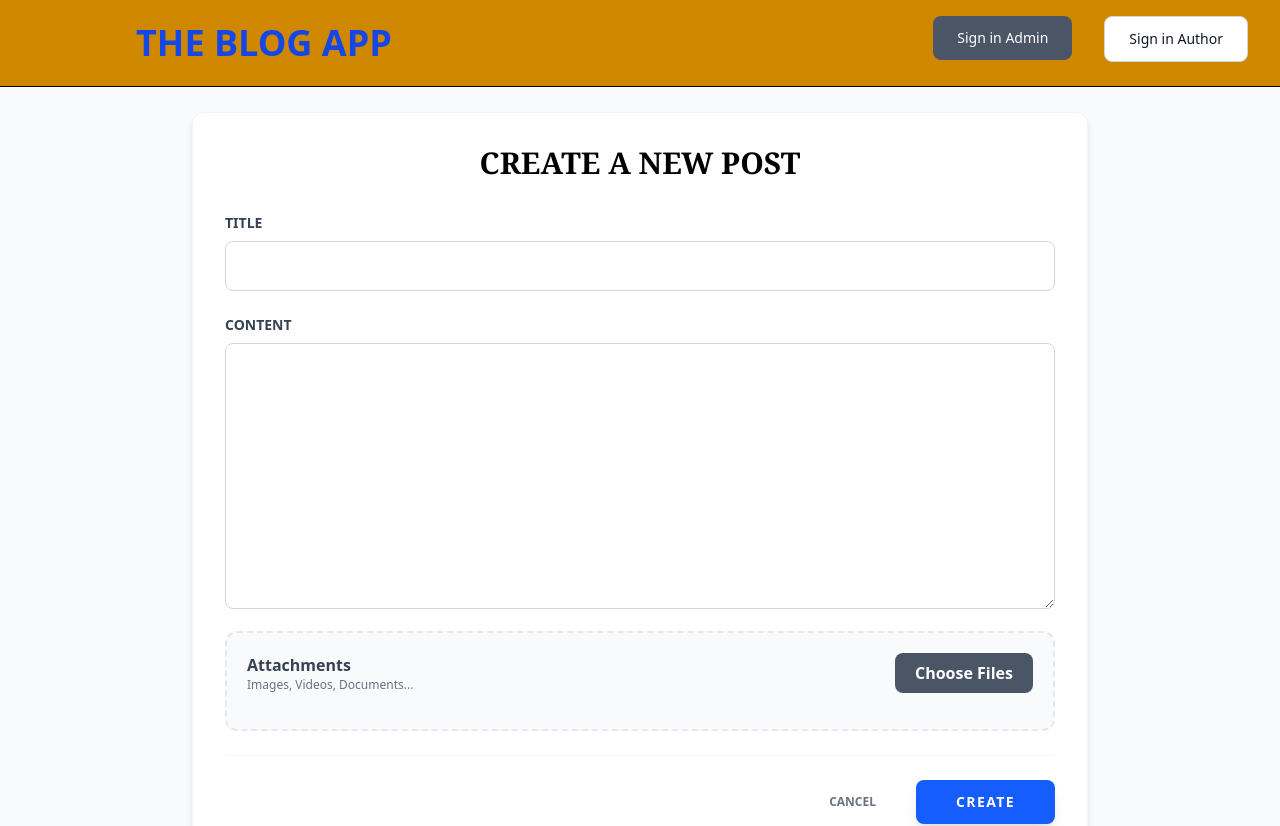
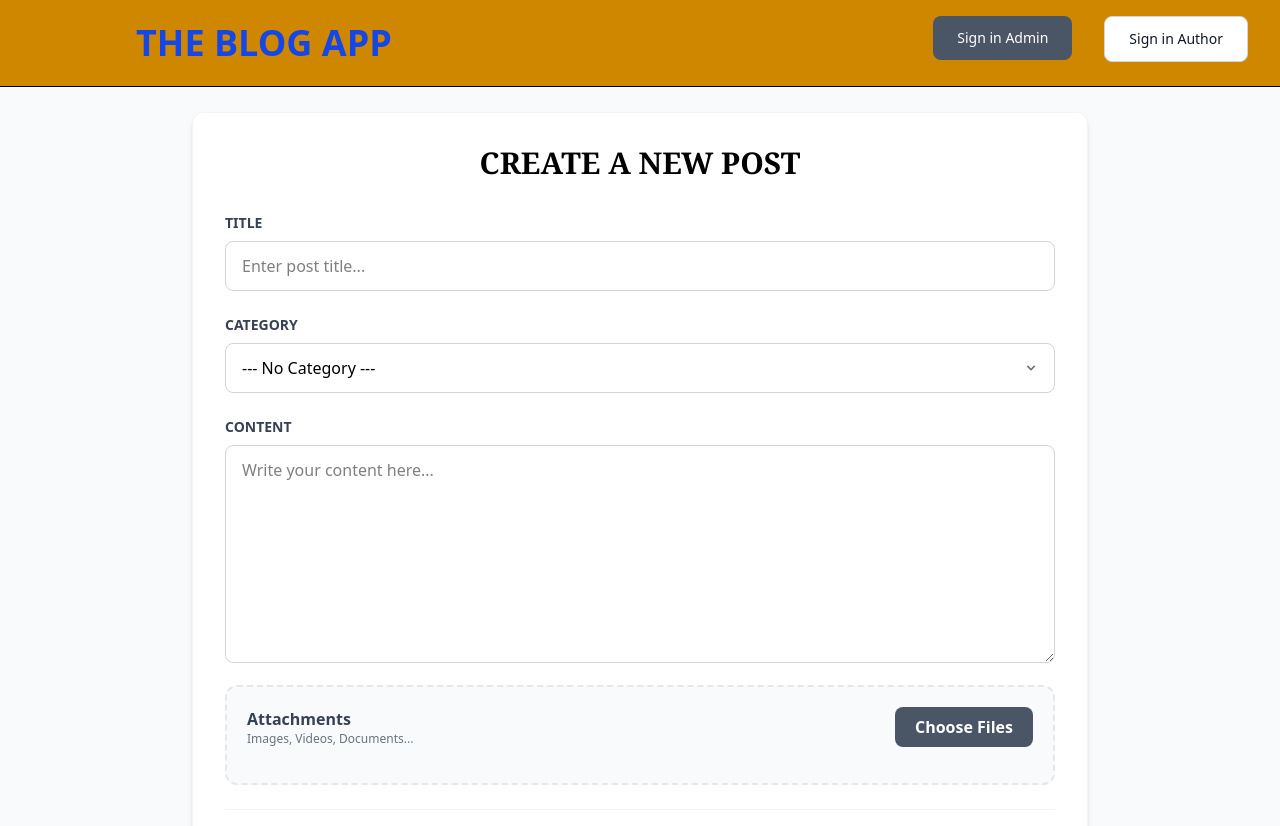
Before and after one commit to dnguyenduc033-lang/Blog-App, a React (Vite) app in the folder frontend/: page /NewPost in a window 1280 px wide. Shown: the top 826 px of the page. Built offline with nearby package versions, Linux system fonts and the light colour scheme.

Commit message:
NewPost.jsx

```diff
--- a/frontend/src/Pages/Author/NewPost.jsx
+++ b/frontend/src/Pages/Author/NewPost.jsx
@@ -5,6 +5,7 @@ import axios from 'axios';
 const NewPost = () => {
     const [title, setTitle] = useState('');
     const [content, setContent] = useState('');
+    const [category, setCategory] = useState('');
     const [selectedFiles, setSelectedFiles] = useState([]);
     const [previews, setPreviews] = useState([]);
     const [isUploading, setIsUploading] = useState(false);
@@ -43,12 +44,15 @@ const NewPost = () => {
 
     const handleSubmit = async (e) => {
         e.preventDefault();
+
         setIsUploading(true);
 
         const formData = new FormData();
         formData.append('title', title);
         formData.append('content', content);
         formData.append('userName', userName);
+        // Gửi category (có thể để trống)
+        formData.append('category', category);
 
         selectedFiles.forEach(file => {
             formData.append('files', file);
@@ -60,7 +64,7 @@ const NewPost = () => {
             });
 
             if (response.status === 200) {
-                alert("Đăng bài thành công với tên: " + userName);
+                alert("Create a successful post");
                 navigate('/');
             }
         } catch (error) {
@@ -79,21 +83,49 @@ const NewPost = () => {
                 </h2>
 
                 <form onSubmit={handleSubmit} className="space-y-6">
+                    {/* Title */}
                     <div>
                         <label className="block text-sm font-bold text-gray-700 mb-2 uppercase">Title</label>
                         <input
                             type="text" required value={title}
                             onChange={(e) => setTitle(e.target.value)}
                             className="w-full px-4 py-3 rounded-lg border border-gray-300 focus:ring-2 focus:ring-blue-500 outline-none font-medium"
+                            placeholder="Enter post title..."
                         />
+                    </div>
+
+                    <div>
+                        <label className="block text-sm font-bold text-gray-700 mb-2 uppercase">Category</label>
+                        <div className="relative">
+                            <select
+                                value={category}
+                                onChange={(e) => setCategory(e.target.value)}
+                                className="w-full px-4 py-3 rounded-lg border border-gray-300 focus:ring-2 focus:ring-blue-500 outline-none font-medium bg-white cursor-pointer appearance-none"
+                            >
+                                <option value="">--- No Category ---</option>
+                                <option value="TECHNOLOGY">TECHNOLOGY</option>
+                                <option value="EDUCATION">EDUCATION</option>
+                                <option value="CUISINE">CUISINE</option>
+                                <option value="ENTERTAINMENT">ENTERTAINMENT</option>
+                                <option value="JOB">JOB</option>
+                                <option value="TRAVEL">TRAVEL</option>
+                            </select>
+
+                            <div className="pointer-events-none absolute inset-y-0 right-0 flex items-center px-4 text-gray-500">
+                                <svg className="w-4 h-4 fill-current" xmlns="http://www.w3.org/2000/svg" viewBox="0 0 20 20">
+                                    <path d="M5.293 7.293a1 1 0 011.414 0L10 10.586l3.293-3.293a1 1 0 111.414 1.414l-4 4a1 1 0 01-1.414 0l-4-4a1 1 0 010-1.414z" />
+                                </svg>
+                            </div>
+                        </div>
                     </div>
 
                     <div>
                         <label className="block text-sm font-bold text-gray-700 mb-2 uppercase">Content</label>
                         <textarea
-                            required rows="10" value={content}
+                            required rows="8" value={content}
                             onChange={(e) => setContent(e.target.value)}
                             className="w-full px-4 py-3 rounded-lg border border-gray-300 focus:ring-2 focus:ring-blue-500 outline-none mb-4"
+                            placeholder="Write your content here..."
                         />
 
                         <div className="bg-gray-50 p-5 rounded-xl border-2 border-dashed border-gray-200">
@@ -133,7 +165,11 @@ const NewPost = () => {
 
                     <div className="flex justify-end items-center gap-4 pt-6 border-t border-gray-100">
                         <button type="button" onClick={() => navigate('/')} className="px-6 py-2 text-gray-500 font-bold uppercase text-xs">Cancel</button>
-                        <button type="submit" disabled={isUploading} className="px-10 py-3 bg-blue-600 text-white font-black rounded-lg shadow-lg uppercase text-sm tracking-widest transition-all active:scale-95">
+                        <button
+                            type="submit"
+                            disabled={isUploading}
+                            className="px-10 py-3 bg-blue-600 text-white font-black rounded-lg shadow-lg uppercase text-sm tracking-widest transition-all active:scale-95"
+                        >
                             {isUploading ? 'Uploading...' : 'Create'}
                         </button>
                     </div>
```
